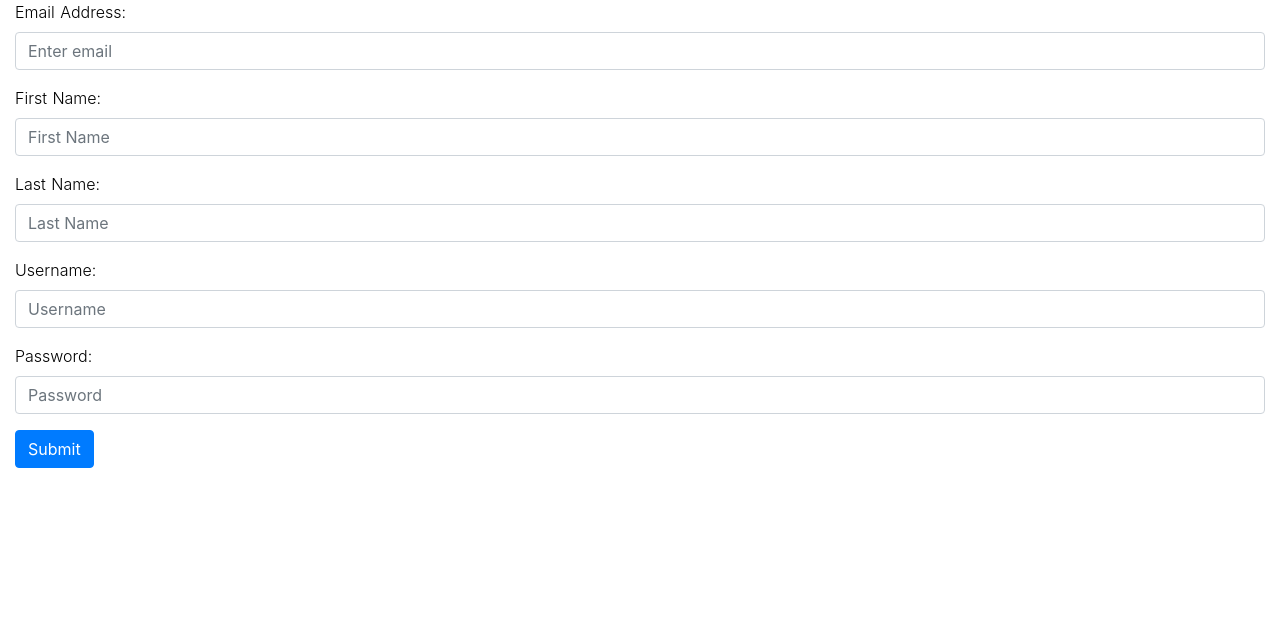
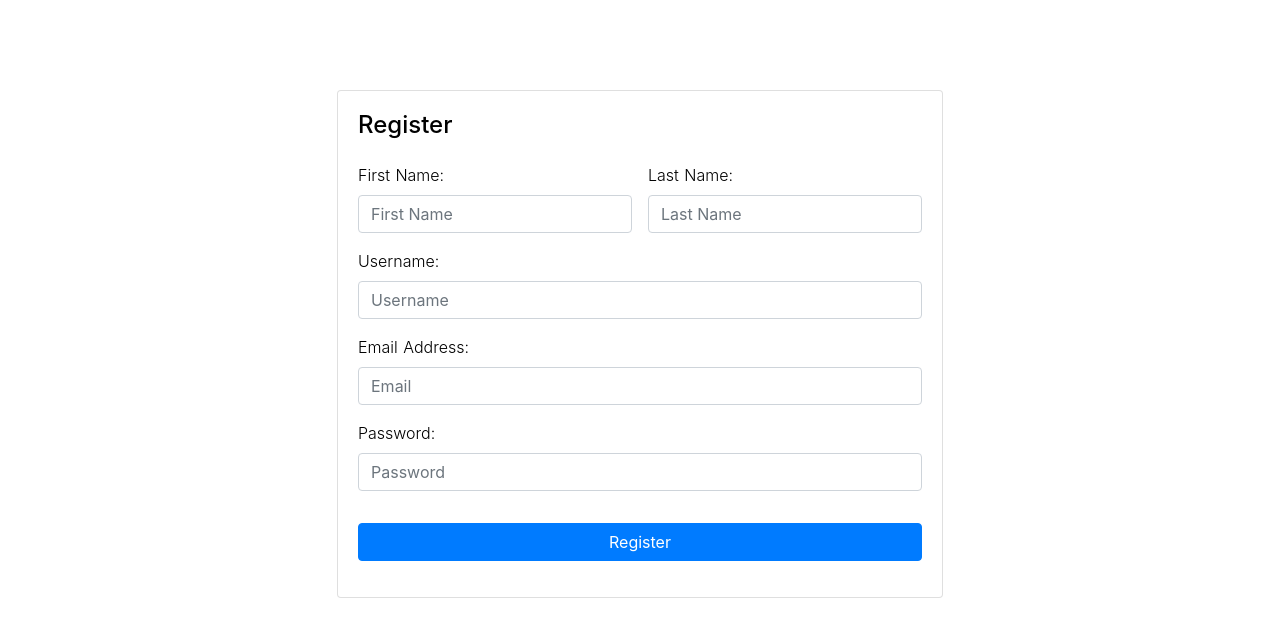
Before and after one commit to arashmaleki/url-shortren-project, a Nuxt app in the folder front-end-service/: page /register in a window 1280 px wide. Shown: the top 634 px of the page. Built offline with nearby package versions, Linux system fonts and the light colour scheme.

Commit message:
complete register page

```diff
--- a/front-end-service/pages/register/index.vue
+++ b/front-end-service/pages/register/index.vue
@@ -1,12 +1,9 @@
 <template>
-  <div>
-    <b-form @submit="register">
-      <b-form-group id="email" label="Email Address:" label-for="input-email">
-        <b-form-input id="input-email" v-model="user_data.email" type="email" placeholder="Enter email" required>
-        </b-form-input>
-      </b-form-group>
-
-      <b-form-group id="first-name" label="First Name:" label-for="input-first-name">
+  <div class="centerForm">
+    <b-card class="fixedForm mt-5" title="Register">
+      <b-form @submit.prevent="register()" class="mt-4">
+        <div class="d-flex">
+          <b-form-group id="first-name" class="mr-3" label="First Name:" label-for="input-first-name">
             <b-form-input id="input-first-name" v-model="user_data.first_name" placeholder="First Name" required>
             </b-form-input>
           </b-form-group>
@@ -15,18 +12,32 @@
             <b-form-input id="input-last-name" v-model="user_data.last_name" placeholder="Last Name" required>
             </b-form-input>
           </b-form-group>
+        </div>
 
         <b-form-group id="input-username" label="Username:" label-for="input-username">
           <b-form-input id="input-username" v-model="user_data.username" placeholder="Username" required></b-form-input>
         </b-form-group>
 
-      <b-form-group id="input-password" label="Password:" label-for="input-password">
-        <b-form-input id="input-password" v-model="user_data.password" type="password" placeholder="Password" required>
+        <b-form-group id="email" label="Email Address:" label-for="input-email">
+          <b-form-input id="input-email" v-model="user_data.email" type="email" placeholder="Email" required>
           </b-form-input>
         </b-form-group>
 
-      <b-button type="submit" variant="primary">Submit</b-button>
+        <b-form-group id="input-password" label="Password:" label-for="input-password">
+          <b-form-input id="input-password" v-model="user_data.password" type="password" placeholder="Password"
+            required>
+          </b-form-input>
+        </b-form-group>
+
+        <b-overlay :show="is_loading">
+          <b-button class="mt-3 mb-3 w-100" type="submit" variant="primary">Register</b-button>
+        </b-overlay>
+        <div class="errorMessage textAlignCenter">
+          {{ error }}
+        </div>
+
       </b-form>
+    </b-card>
   </div>
 </template>
 
@@ -44,19 +55,19 @@
           last_name: ''
         },
         error: '',
-        is_loading: false
+        is_loading: false,
       }
     },
     methods: {
       async register() {
+        try {
           this.is_loading = true
-        try {
-          let response = await this.$axios.$post('/users/register', this.user_data)
+          let response = await this.$axios.$post('/api/user/register/', this.user_data)
           this.$router.push({
             path: '/login'
           })
         } catch (error) {
-          this.error = error
+          this.error = error.response.data
         }
         this.is_loading = false
       },
```
Lines whose indentation alone changed are shown as unchanged.
